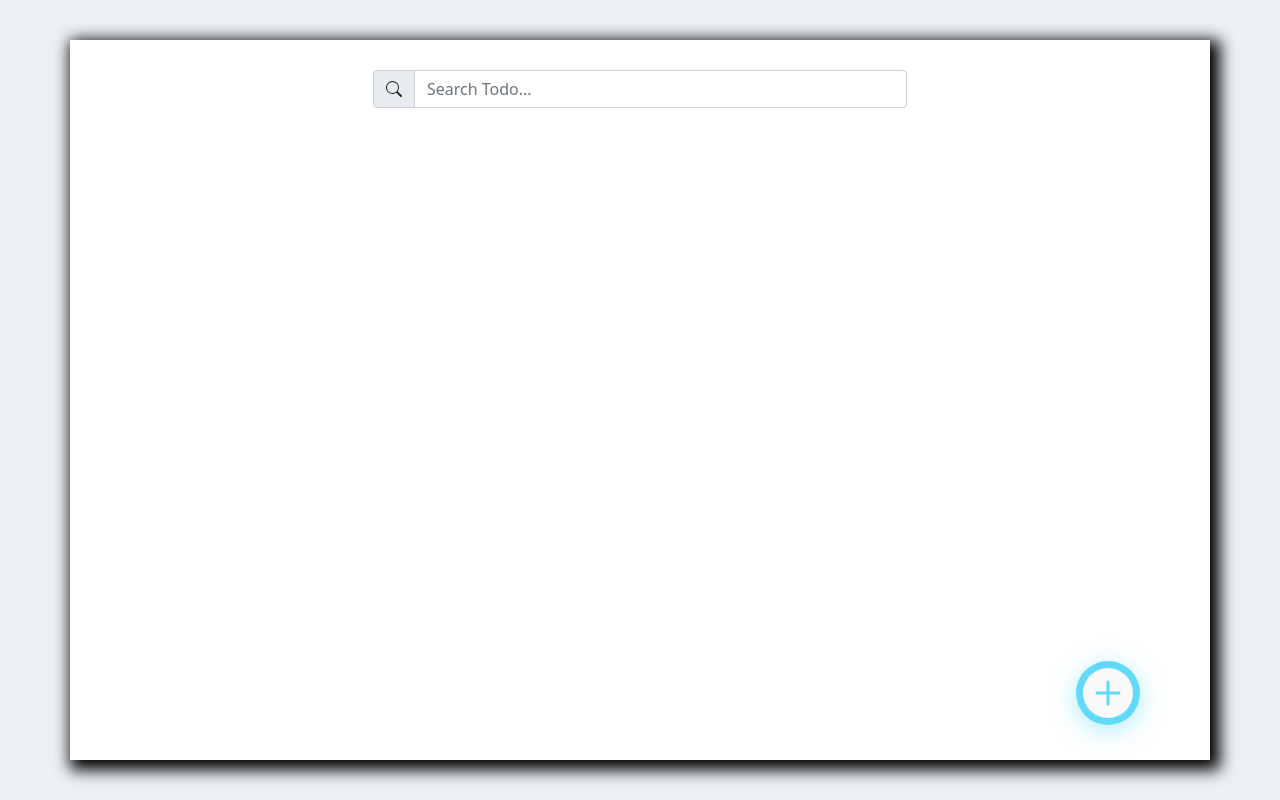
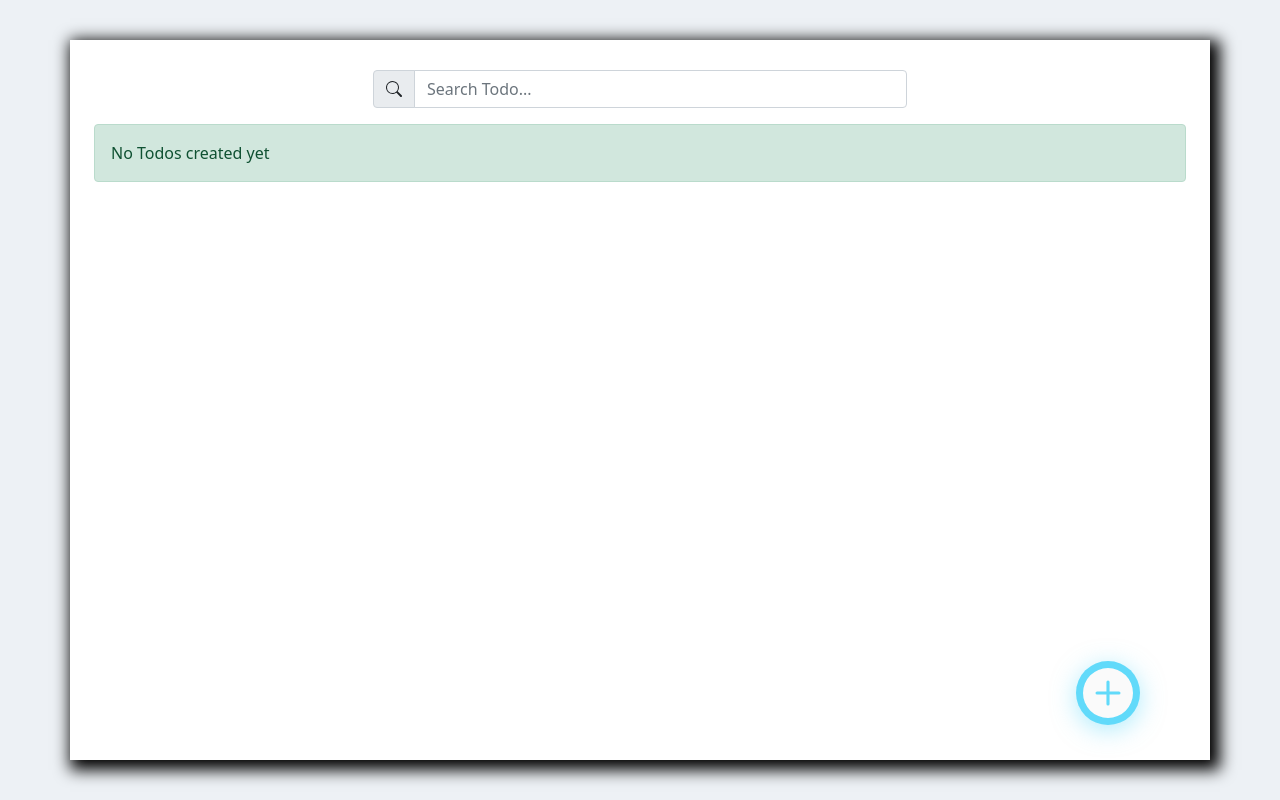
Before and after one commit to rzela/todo-app-react, a React (Create React App) app: page / in a window 1280 px wide. Built offline with nearby package versions, Linux system fonts and the light colour scheme.

Commit message:
adding empty todos messaage

```diff
--- a/src/components/App.js
+++ b/src/components/App.js
@@ -1,7 +1,7 @@
 import React from 'react';
 import '../styles/App.css';
 import 'bootstrap/dist/css/bootstrap.min.css';
-import { Container, Row, Col } from 'react-bootstrap';
+import { Container, Row, Col, Alert } from 'react-bootstrap';
 
 import { TodoGroupList } from './TodoGroupList';
 import { TodoSearcher } from './TodoSearcher';
@@ -30,6 +30,9 @@ function App() {
 							{completedTodoList.length > 0 && (
 								<TodoGroupList completed={true} />
 							)}
+							{!todoList.length && (
+								<Alert variant="success">No Todos created yet</Alert>
+							)}
 							<CreateTodoButton />
 						</Col>
 					</Row>
--- a/src/styles/TodoItem.css
+++ b/src/styles/TodoItem.css
@@ -19,7 +19,7 @@
 	transition: 0.3s;
 }
 .check-icon-completed:hover {
-	color: #0e1572;
+	color: #71d9e7;
 	font-size: 20px;
 	cursor: pointer;
 }
```
